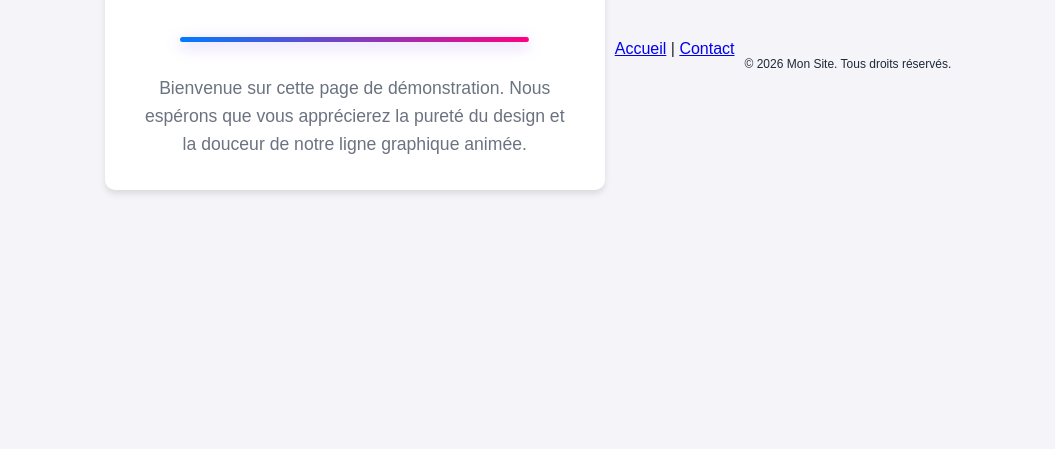
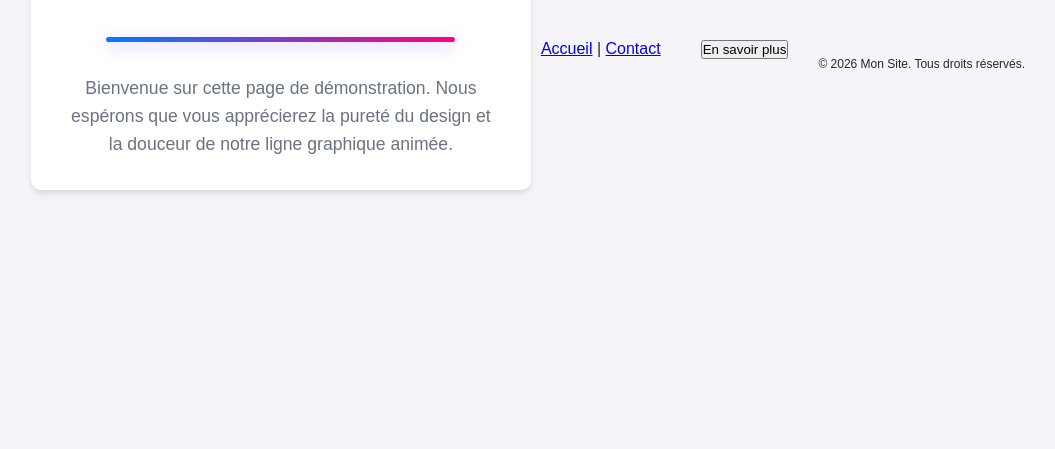
Before and after one commit to at-ana/devops-m1, a plain HTML site: page index.html in a window 1280 px wide. Shown: the part 351-800 px from the top of the page, without its empty margins (112-1167 px from the left). Drawn offline with Linux system fonts and the light colour scheme.

Commit message:
Ajout du bouton En savoir plus

```diff
--- a/index.html
+++ b/index.html
@@ -145,8 +145,9 @@
         <a href="index.html">Accueil</a> |
         <a href="contact.html">Contact</a>
     </nav>
-
-
+<div style="text-align: center; margin: 30px;">
+    <button>En savoir plus</button>
+</div>
 
 
     <div style="text-align: center; font-size: 12px; margin-top: 30px;">
```
